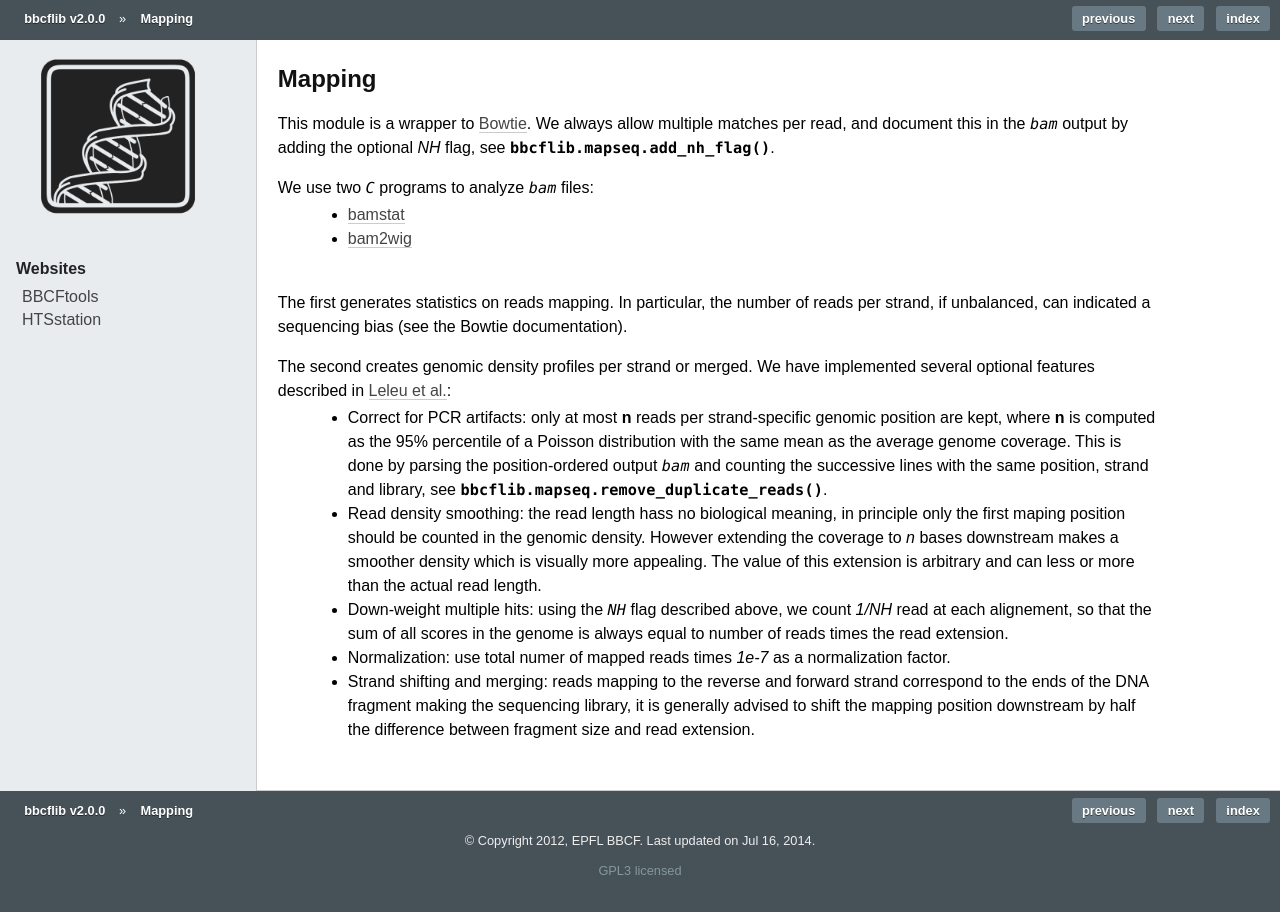
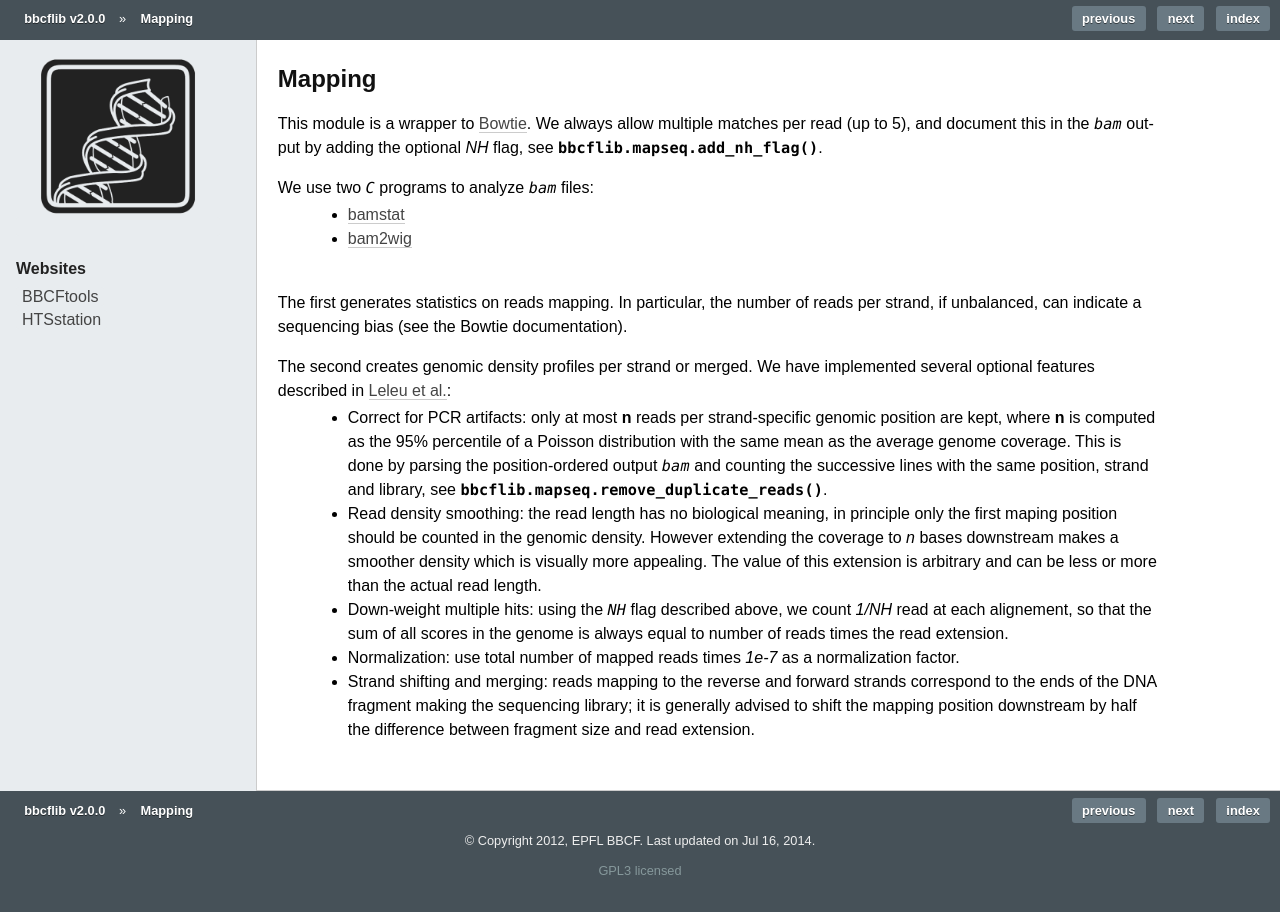
Before and after one commit to bbcf/bbcflib, a Sphinx documentation site: the page built from doc/methods_mapping.rst, in a window 1280 px wide. Built offline with Sphinx 7.4.7, drawn with Linux system fonts in a browser that asks for light colours; formulas are drawn with MathJax 3.

Commit message:
spelling

```diff
--- a/doc/methods_mapping.rst
+++ b/doc/methods_mapping.rst
@@ -1,17 +1,17 @@
 Mapping
 =======
 
-This module is a wrapper to `Bowtie <http://bowtie-bio.sourceforge.net/manual.shtml>`_. We always allow multiple matches per read, and document this in the `bam` output by adding the optional *NH* flag, see :py:func:`bbcflib.mapseq.add_nh_flag`.
+This module is a wrapper to `Bowtie <http://bowtie-bio.sourceforge.net/manual.shtml>`_. We always allow multiple matches per read (up to 5), and document this in the `bam` output by adding the optional *NH* flag, see :py:func:`bbcflib.mapseq.add_nh_flag`.
 
 We use two `C` programs to analyze `bam` files:
  * `bamstat <http://github.com/bbcf/bbcfutils/blob/master/C/bamstat.cc>`_
  * `bam2wig <http://github.com/bbcf/bbcfutils/blob/master/C/bam2wig.cc>`_
 
-The first generates statistics on reads mapping. In particular, the number of reads per strand, if unbalanced, can indicated a sequencing bias (see the Bowtie documentation).
+The first generates statistics on reads mapping. In particular, the number of reads per strand, if unbalanced, can indicate a sequencing bias (see the Bowtie documentation).
 
 The second creates genomic density profiles per strand or merged. We have implemented several optional features described in `Leleu et al. <http://www.ncbi.nlm.nih.gov/pubmed/20861161>`_:
  * Correct for PCR artifacts: only at most **n** reads per strand-specific genomic position are kept, where **n** is computed as the 95% percentile of a Poisson distribution with the same mean as the average genome coverage. This is done by parsing the position-ordered output `bam` and counting the successive lines with the same position, strand and library, see :py:func:`bbcflib.mapseq.remove_duplicate_reads`.
- * Read density smoothing: the read length hass no biological meaning, in principle only the first maping position should be counted in the genomic density. However extending the coverage to *n* bases downstream makes a smoother density which is visually more appealing. The value of this extension is arbitrary and can less or more than the actual read length.
+ * Read density smoothing: the read length has no biological meaning, in principle only the first maping position should be counted in the genomic density. However extending the coverage to *n* bases downstream makes a smoother density which is visually more appealing. The value of this extension is arbitrary and can be less or more than the actual read length.
  * Down-weight multiple hits: using the `NH` flag described above, we count *1/NH* read at each alignement, so that the sum of all scores in the genome is always equal to number of reads times the read extension.
- * Normalization: use total numer of mapped reads times *1e-7* as a normalization factor.
- * Strand shifting and merging: reads mapping to the reverse and forward strand correspond to the ends of the DNA fragment making the sequencing library, it is generally advised to shift the mapping position downstream by half the difference between fragment size and read extension.
+ * Normalization: use total number of mapped reads times *1e-7* as a normalization factor.
+ * Strand shifting and merging: reads mapping to the reverse and forward strands correspond to the ends of the DNA fragment making the sequencing library; it is generally advised to shift the mapping position downstream by half the difference between fragment size and read extension.
```
